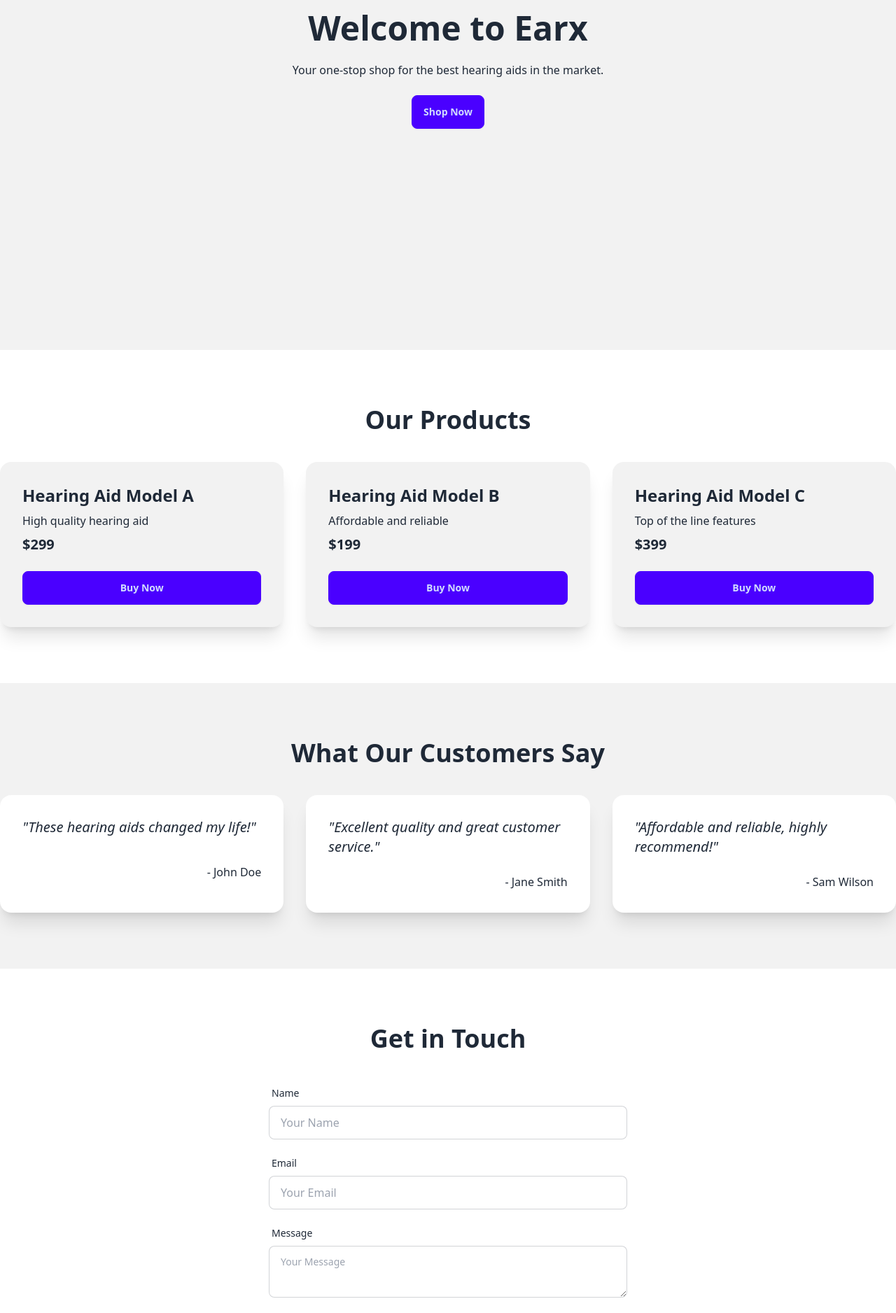
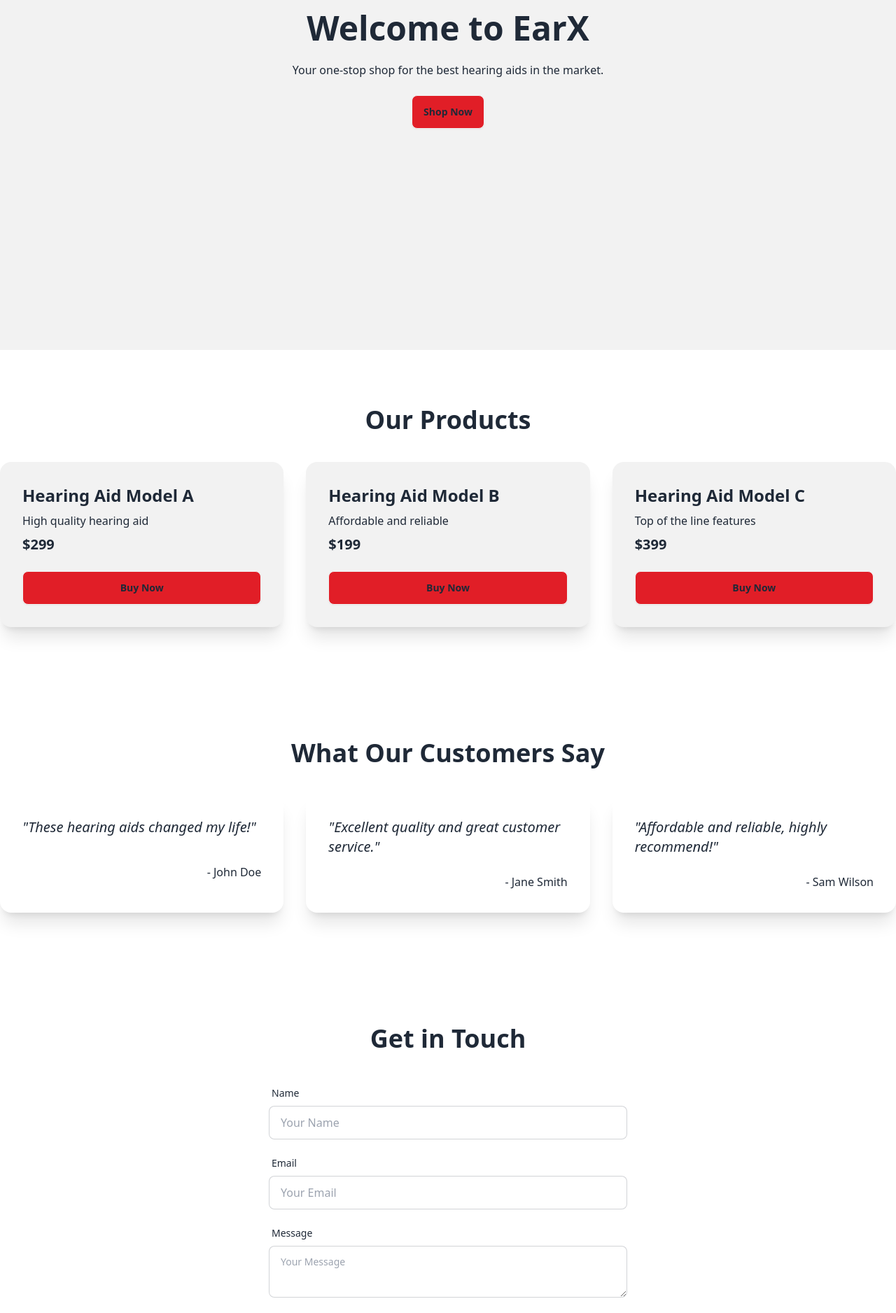
Before and after one commit to GPT-Engineer-App/hear-aid-shop, a React (Vite) app: page / in a window 1280 px wide. Shown: the part 300-2176 px from the top of the page at 70% size. Built offline with nearby package versions, Linux system fonts and the light colour scheme.

Commit message:
Changed button color to #e11e27 and updated all references of "earx" to "EarX".

```diff
--- a/src/components/ContactForm.jsx
+++ b/src/components/ContactForm.jsx
@@ -25,7 +25,7 @@ const ContactForm = () => {
             <textarea placeholder="Your Message" className="textarea textarea-bordered"></textarea>
           </div>
           <div className="form-control mt-6">
-            <button className="btn btn-primary">Send Message</button>
+            <button className="btn" style={{ backgroundColor: '#e11e27' }}>Send Message</button>
           </div>
         </form>
       </div>
--- a/src/components/HeroSection.jsx
+++ b/src/components/HeroSection.jsx
@@ -5,9 +5,9 @@ const HeroSection = () => {
     <section className="hero min-h-screen bg-base-200">
       <div className="hero-content text-center">
         <div className="max-w-md">
-          <h1 className="text-5xl font-bold">Welcome to Earx</h1>
+          <h1 className="text-5xl font-bold">Welcome to EarX</h1>
           <p className="py-6">Your one-stop shop for the best hearing aids in the market.</p>
-          <button className="btn btn-primary">Shop Now</button>
+          <button className="btn" style={{ backgroundColor: '#e11e27' }}>Shop Now</button>
         </div>
       </div>
     </section>
--- a/src/components/ProductShowcase.jsx
+++ b/src/components/ProductShowcase.jsx
@@ -18,7 +18,7 @@ const ProductShowcase = () => {
                 <h3 className="text-2xl font-bold">{product.name}</h3>
                 <p>{product.description}</p>
                 <p className="text-xl font-semibold">{product.price}</p>
-                <button className="btn btn-primary mt-4">Buy Now</button>
+                <button className="btn mt-4" style={{ backgroundColor: '#e11e27' }}>Buy Now</button>
               </div>
             </div>
           ))}
--- a/src/components/Testimonials.jsx
+++ b/src/components/Testimonials.jsx
@@ -8,12 +8,12 @@ const testimonials = [
 
 const Testimonials = () => {
   return (
-    <section className="testimonials py-20 bg-base-200">
+    <section className="testimonials py-20 bg-EarX-200">
       <div className="container mx-auto">
         <h2 className="text-4xl font-bold text-center mb-10">What Our Customers Say</h2>
         <div className="grid grid-cols-1 md:grid-cols-3 gap-8">
           {testimonials.map(testimonial => (
-            <div key={testimonial.id} className="card bg-base-100 shadow-xl">
+            <div key={testimonial.id} className="card bg-EarX-100 shadow-xl">
               <div className="card-body">
                 <p className="text-xl italic">"{testimonial.feedback}"</p>
                 <p className="text-right mt-4">- {testimonial.name}</p>
```
